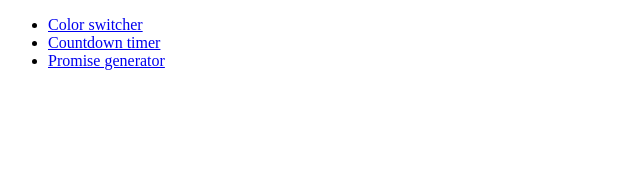
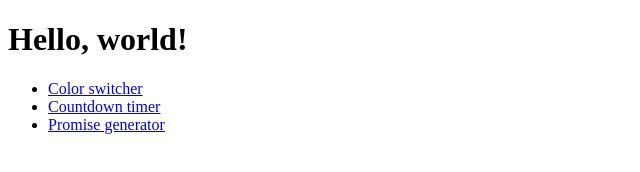
Before and after one commit to DariaKelesh/goit-js-hw-09, a plain HTML site: page index.html in a window 1280 px wide. Shown: the whole page, without its empty margins (0-640 px from the left). Drawn offline with Linux system fonts and the light colour scheme.

Commit message:
Deploying to gh-pages from @ DariaKelesh/goit-js-hw-09@8bed8e5af085d30456f1378ffb1738dc539e45fc 🚀

```diff
--- a/index.html
+++ b/index.html
@@ -1 +1 @@
-<!DOCTYPE html><html lang="en"><head><meta charset="utf-8"><meta name="viewport" content="width=device-width, initial-scale=1.0"><title>Homework 9</title><link rel="stylesheet" href="/goit-js-hw-09/01-color-switcher.2f163a73.css"></head><body> <ul> <li><a href="/goit-js-hw-09/01-color-switcher.html">Color switcher</a></li> <li><a href="/goit-js-hw-09/02-timer.html">Countdown timer</a></li> <li><a href="/goit-js-hw-09/03-promises.html">Promise generator</a></li> </ul> </body></html>
+<!DOCTYPE html><html lang="en"><head><meta charset="utf-8"><meta name="viewport" content="width=device-width, initial-scale=1.0"><title>Homework 9</title><link rel="stylesheet" href="/goit-js-hw-09/01-color-switcher.2f163a73.css"></head><body> <h1>Hello, world!</h1> <ul> <li><a href="/goit-js-hw-09/01-color-switcher.html">Color switcher</a></li> <li><a href="/goit-js-hw-09/02-timer.html">Countdown timer</a></li> <li><a href="/goit-js-hw-09/03-promises.html">Promise generator</a></li> </ul> </body></html>
```
